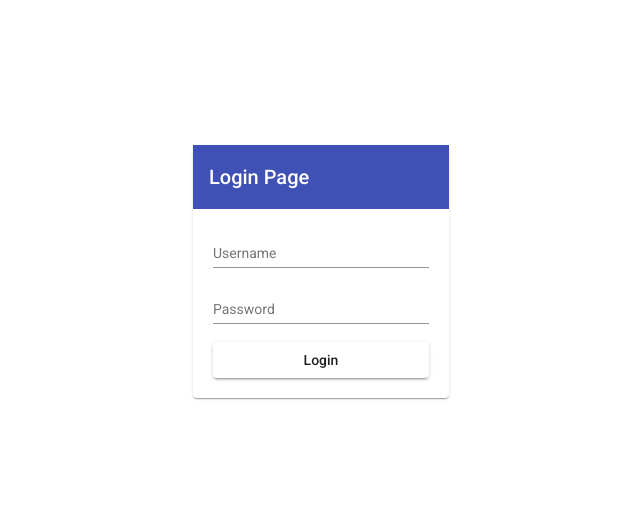
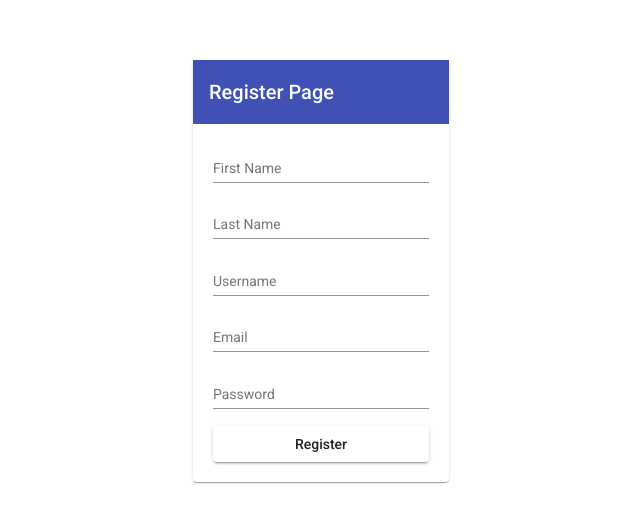
Before and after one commit to Davion/angular-login-form, an Angular app: page / in a window 1280 px wide. Shown: the part 129-652 px from the top of the page, without its empty margins (319-959 px from the left). Built offline with nearby package versions, Linux system fonts and the light colour scheme.

Commit message:
finished register component

```diff
--- a/src/app/app-routing.module.ts
+++ b/src/app/app-routing.module.ts
@@ -1,9 +1,10 @@
 import { NgModule } from '@angular/core';
 import { Routes, RouterModule } from '@angular/router';
 import { LoginComponent } from './login/login.component';
+import { RegisterComponent } from './register/register.component';
 
 const routes: Routes = [
-  {path: '', component:LoginComponent}
+  {path: '', component:RegisterComponent}
 ];
 
 @NgModule({
--- a/src/app/app.module.ts
+++ b/src/app/app.module.ts
@@ -11,11 +11,13 @@ import { MatInputModule } from '@angular/material/input';
 import { MatButtonModule } from '@angular/material/button';
 import { MatCardModule } from '@angular/material/card';
 import { MatToolbarModule } from '@angular/material/toolbar';
+import { RegisterComponent } from './register/register.component';
 
 @NgModule({
   declarations: [
     AppComponent,
-    LoginComponent
+    LoginComponent,
+    RegisterComponent
   ],
   imports: [
     BrowserModule,
--- /dev/null
+++ b/src/app/register/register.component.css
@@ -0,0 +1,7 @@
+.main-div mat-card{
+    padding: 0;
+}
+
+.login-form{
+    padding: 20px;
+}
--- /dev/null
+++ b/src/app/register/register.component.html
@@ -0,0 +1,27 @@
+<div fxLayoutAlign="center center" fxFlexFill class="main-div">
+    <mat-card fxFlex="20">
+        <mat-toolbar color="primary">Register Page</mat-toolbar>
+        <form fxLayoutAlign="stretch" fxLayout="column" class="login-form">
+            <mat-form-field>
+            <input matInput placeholder="First Name">
+            </mat-form-field>
+
+            <mat-form-field>
+            <input matInput placeholder="Last Name">
+            </mat-form-field>
+
+            <mat-form-field>
+              <input matInput placeholder="Username">
+            </mat-form-field>
+
+            <mat-form-field>
+                <input matInput placeholder="Email">
+              </mat-form-field>
+
+            <mat-form-field>
+                <input matInput type="password" placeholder="Password">
+            </mat-form-field>
+            <button mat-raised-button type="submit">Register</button>
+        </form>
+    </mat-card>
+</div>
--- /dev/null
+++ b/src/app/register/register.component.ts
@@ -0,0 +1,15 @@
+import { Component, OnInit } from '@angular/core';
+
+@Component({
+  selector: 'app-register',
+  templateUrl: './register.component.html',
+  styleUrls: ['./register.component.css']
+})
+export class RegisterComponent implements OnInit {
+
+  constructor() { }
+
+  ngOnInit(): void {
+  }
+
+}
```
Also changed, not shown: 1 other file (tests, documents, lock files or other folders).
